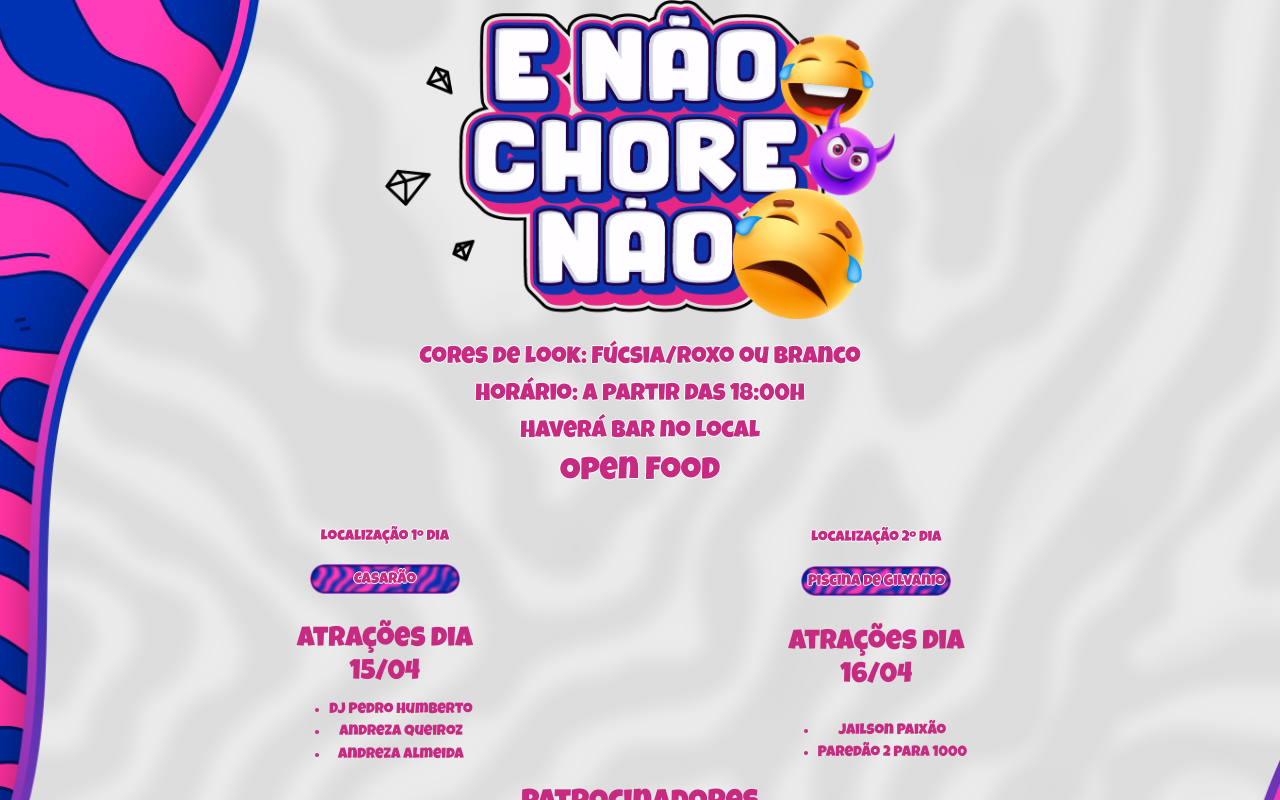
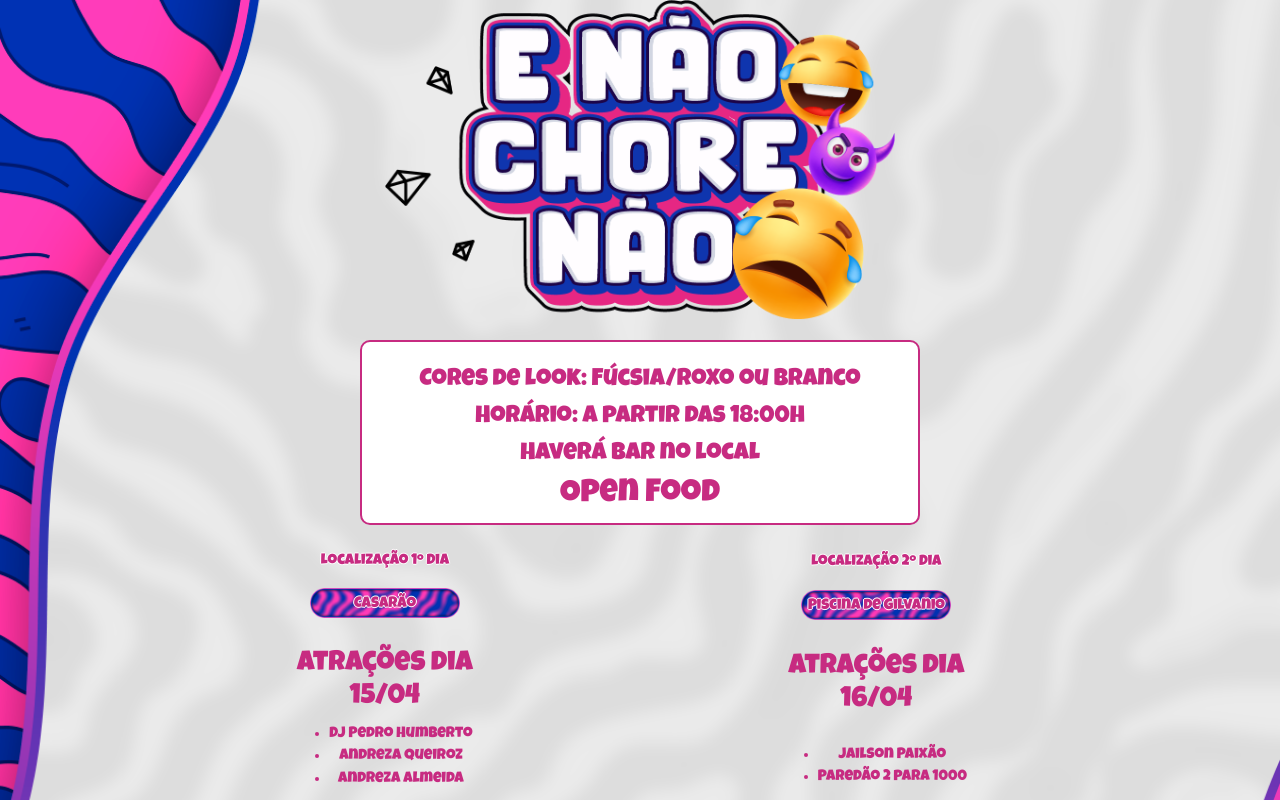
Before and after one commit to viniciusHerminio/pageGlaybson, a React (Create React App) app: page / in a window 1280 px wide. Shown: the top 800 px of the page. Built offline with nearby package versions, Linux system fonts and the light colour scheme.

Commit message:
finalizando box e adicionando novos patrocinadores

```diff
--- a/src/App.css
+++ b/src/App.css
@@ -6,13 +6,18 @@ html {
 .App {
   text-align: center;
   position: relative;
-  height: 100vh;
+  height: 100%;
   width: 100%;
   background-image: url("fundo.png");
   background-size: cover;
   display: flex;
   flex-direction: column;
   min-height: 100%;
+}
+.App-header {
+  display: flex;
+  flex-direction: column;
+  align-items: center;
 }
 
 .App-logo {
@@ -56,6 +61,15 @@ html {
   1px 0 white, 0 -1px white;
 }
 
+.quadroFundo {
+  text-align: center;
+  background-color: white;
+  width: 70vh;
+  margin-top: 20px;
+  border-radius: 10px;
+  border: #C72b81 solid 2px;
+}
+
 a:link {
   text-decoration: none;
 }
--- a/src/App.js
+++ b/src/App.js
@@ -11,6 +11,8 @@ import bergDybala from './patrocinadores/bergDybala.jpeg'
 import britoCell from './patrocinadores/britoCell.jpeg'
 import RF from './patrocinadores/RF.jpeg'
 import botao from './botão.png'
+import oticasMadrid from './patrocinadores/oticasMadrid.jpeg'
+import deliciasDoRancho from './patrocinadores/deliciasDoRancho.jpeg'
 
 function App() {
 
@@ -30,6 +32,8 @@ function App() {
     <img src={ bergDybala } alt="bergdybala" className="patrocinio" onClick={ redirectPage } />,
     <img src={ britoCell } alt="britocellpesqueira" name="meuNome" className="patrocinio" onClick={ redirectPage } />,
     <img src={ RF } alt="rf_bolos.dofc" className="patrocinio" onClick={ redirectPage } />,
+    <img src={ oticasMadrid } alt="oticamadrid" className="patrocinio" onClick={ redirectPage } />,
+    <img src={ deliciasDoRancho } alt="deliciasdorancho4" className="patrocinio" onClick={ redirectPage } />
   ];
 
 
@@ -38,11 +42,12 @@ function App() {
     <div className="App">
       <header className="App-header">
         <img src={logo} className="App-logo" alt="logo" />
-
+      <div className='quadroFundo'>
         <h4 className='casarao mt-4'>Cores de look: Fúcsia/Roxo ou Branco</h4>
         <h4 className='casarao mt-1'>Horário: A partir das 18:00h</h4>
         <h4 className='casarao mt-1'>Haverá bar no local</h4>
         <h2 className='casarao mt-1'>Open Food</h2>
+        </div>
       </header>
       <footer>
         <div className='d-flex justify-content-evenly'>
```
Also changed, not shown: src/patrocinadores/deliciasDoRancho.jpeg (added), src/patrocinadores/oticasMadrid.jpeg (added).
